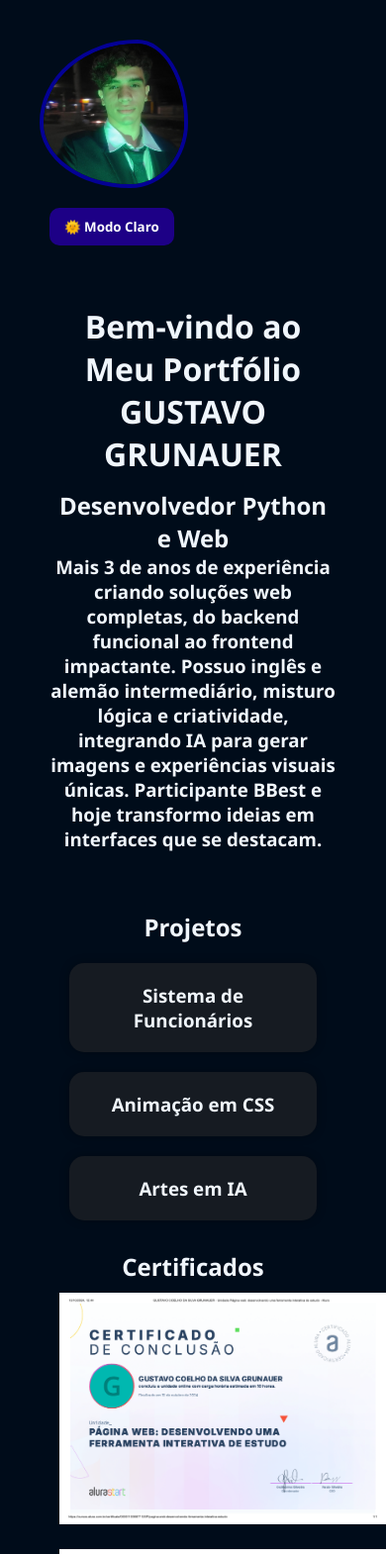
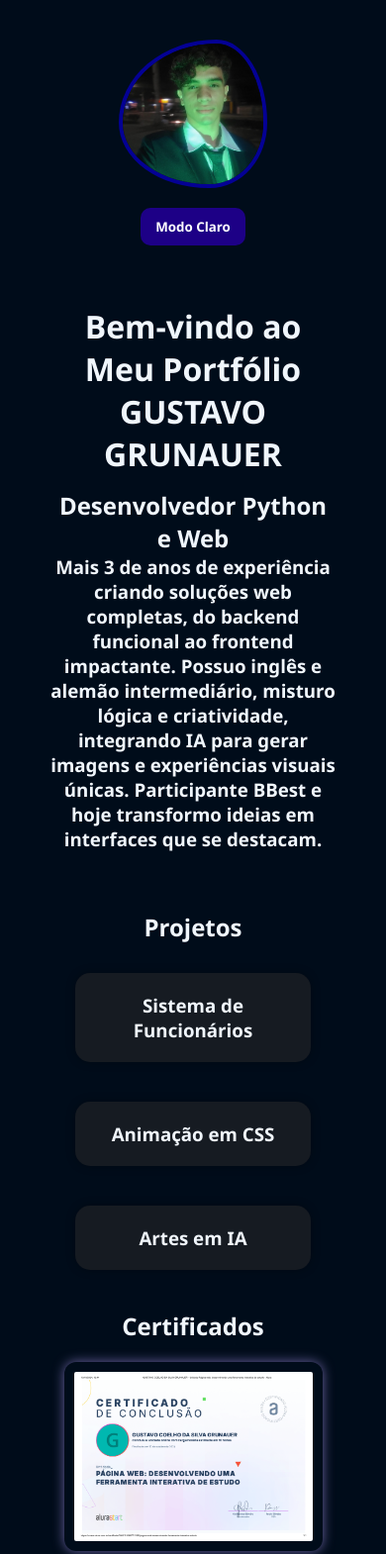
Before and after one commit to Coelho753/Portfolio, a plain HTML site: page index.html in a window 390 px wide. Shown: the top 1570 px of the page at 99% size. Drawn offline with nearby package versions, Linux system fonts and the light colour scheme; animation ran at ten frames a second.

Commit message:
Add files via upload

```diff
--- a/index.html
+++ b/index.html
@@ -11,9 +11,11 @@
 
 
 <body>
-  <header>
-    <img src="perfil_sem_fundo.jpg" alt="Foto de Perfil" class="foto-perfil">
-    <button id="theme-toggle">🌞 Modo Claro</button>
+  <header class="header-centralizado">
+    <div class="foto-wrapper">
+      <img src="perfil_sem_fundo.jpg" alt="Foto de Perfil" class="foto-perfil">
+    </div>
+    <button id="theme-toggle">Modo Claro</button>
   </header>
 
   <main>
--- a/port.css
+++ b/port.css
@@ -119,13 +119,23 @@ input {
   border: none;
 }
 
+.galeria-certificados {
+  display: flex;
+  flex-wrap: wrap;
+  justify-content: center;
+  gap: 20px;
+  margin-top: 20px;
+}
+
 .c1 {
-  position: relative;
-  width: 350px;
+  width: 380px;
+  max-width: 90%;
   padding: 10px;
-  left: auto;
-  right: auto;
+  border-radius: 12px;
+  box-shadow: 0 0 12px rgba(169, 149, 238, 0.637);
+  object-fit: contain;
 }
+
 
 
 
@@ -618,3 +628,32 @@ main section {
     transform: scale(1);
   }
 }
+
+@media (max-width: 600px) {
+  .grid-projetos {
+    display: flex;
+    flex-direction: column;
+    align-items: center;
+  }
+
+  .card {
+    max-width: 95%;
+    width: 90vw;
+    margin: 10px auto;
+    left: 0;
+    right: 0;
+  }
+}
+
+.header-centralizado {
+  display: flex;
+  flex-direction: column;
+  align-items: center;
+  gap: 10px;
+}
+
+.foto-wrapper {
+  display: flex;
+  justify-content: center;
+  width: 100%;
+}
--- a/port.js
+++ b/port.js
@@ -239,8 +239,8 @@ window.addEventListener('scroll', () => {
 
 
   // Reduzir opacidade do texto
-  texto.style.opacity = 1 - progress;
-  texto.style.transform = `translateX(${progress * 40}px)`; // move um pouco
+  //texto.style.opacity = 1 - progress;
+  //texto.style.transform = `translateX(${progress * 40}px)`; // move um pouco
 });
 
 
```
